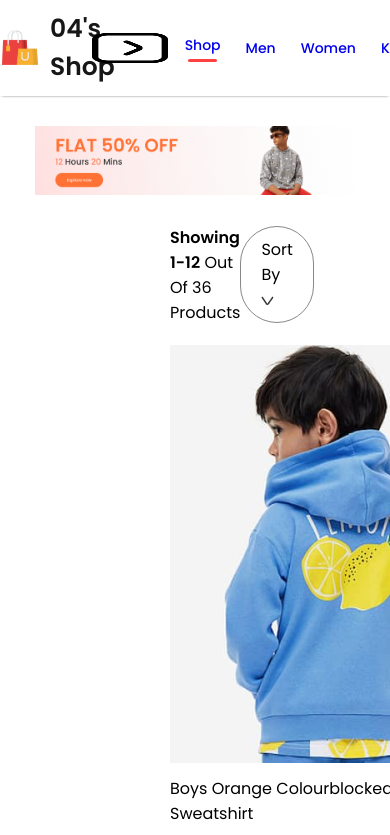
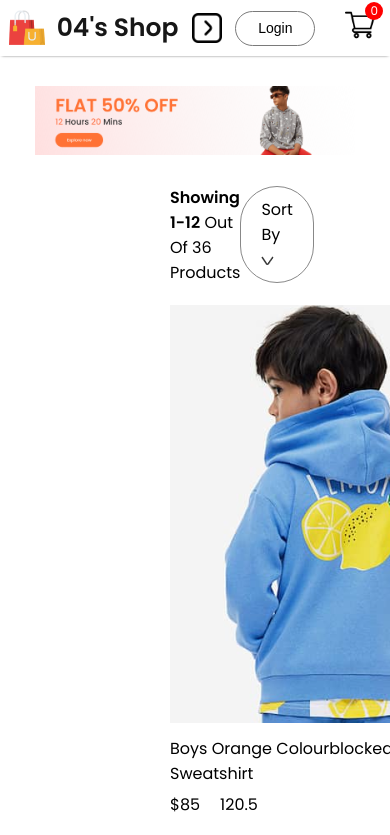
Before and after one commit to AteebX04/Frontend-Series---Ecommerce-React-App, a React (Vite) app in the folder Website/: page /kids in a window 390 px wide. Shown: the top 835 px of the page. Built offline with nearby package versions, Linux system fonts and the light colour scheme.

Commit message:
Added Some CSS

```diff
--- a/Website/src/App.css
+++ b/Website/src/App.css
@@ -6,6 +6,7 @@
     justify-content: space-around;
     padding:16px;
     box-shadow: 0 1px 3px -2px black;
+    align-items: center;
 }
 .nav-logo{
     display:flex;
@@ -135,8 +136,30 @@
         rotate:-90deg;
         transition:0.5s;
     }
+    .nav-menu{
+        display: none;
+        height:80px;
+        width:100%;
+        position: absolute;
+        background-color: white;
+        justify-content: center;
+        top:50px;
+    }
+    .nav-menu-visible{
+        display: flex;
+    }
+    .nav-dropdown .open{
+        transform:rotate(90deg);
+    }
 }
+@media(max-width:500px){
+    .navbar{
+        padding:8px 0px;
+        gap:0;
+    }
 
+
+}
 /* Hero Component CSS */
 
 .hero{
```
